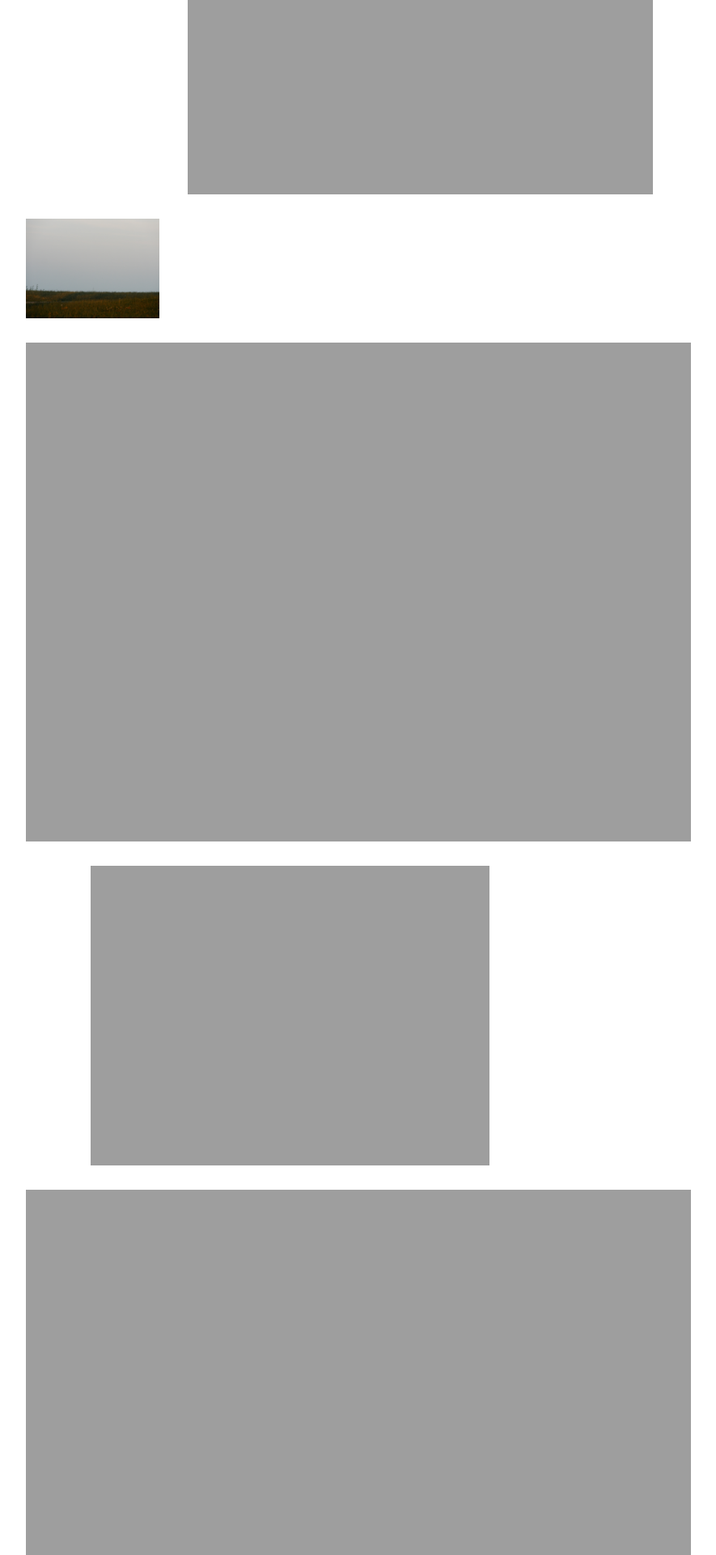
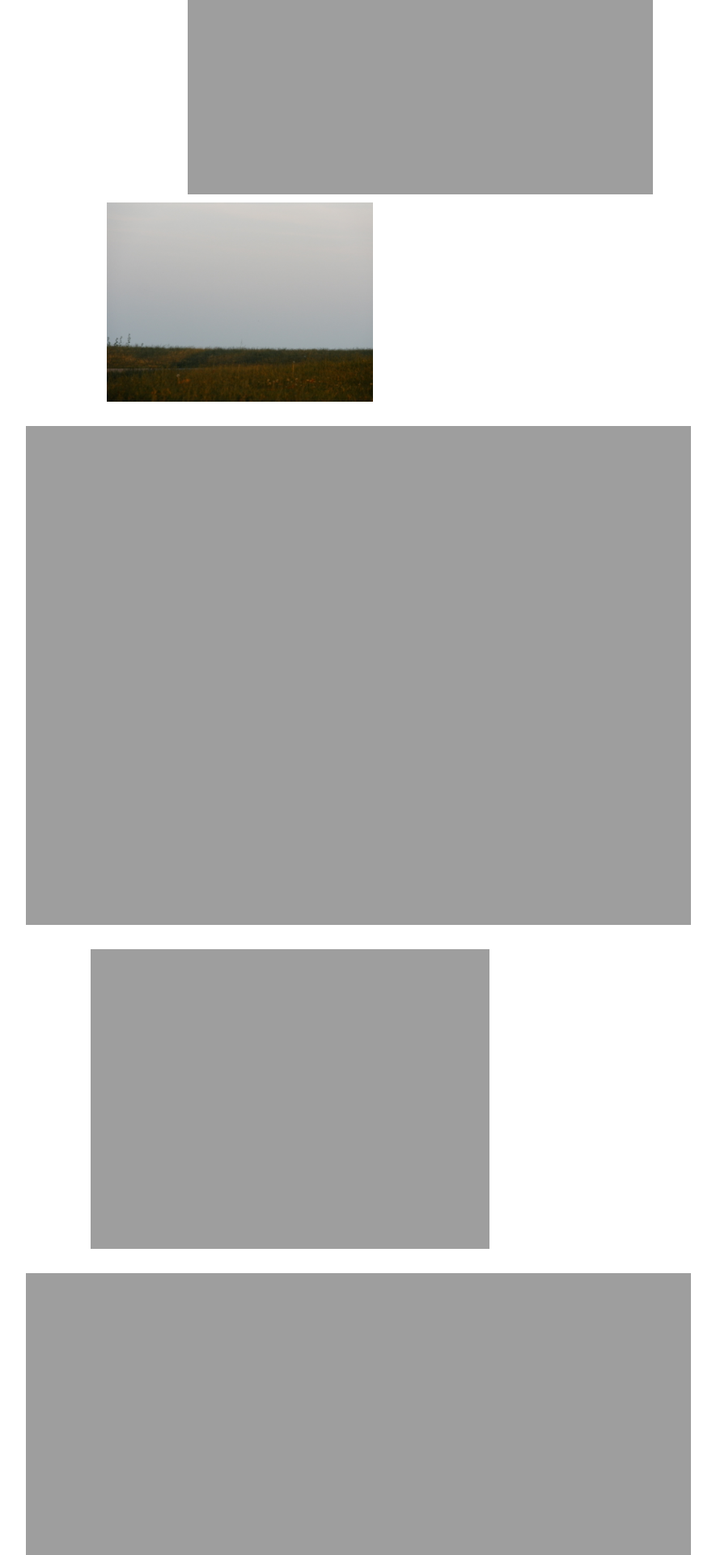
Before and after one commit to sammymustafa/personal-website, a Jekyll site: the page built from photos.md, in a window 1280 px wide. Shown: the part 1235-3155 px from the top of the page at 81% size, without its empty margins (197-1082 px from the left). Built offline with Jekyll 4.4.1, drawn with Linux system fonts in a browser that asks for light colours.

```diff
--- a/_includes/photos.html
+++ b/_includes/photos.html
@@ -5,8 +5,8 @@
   <br>
   <div class="photo-grid">
     <img src="{{ site.github.url }}/photos/1.jpeg" alt="Photo 1" width="100%" style="margin-bottom:30px;">
-    <img src="{{ site.github.url }}/photos/2.jpeg" alt="Photo 2" width="70%" style="margin-left:200px; margin-bottom:30px;">
-    <img src="{{ site.github.url }}/photos/3.jpeg" alt="Photo 3" width="20%" style="margin-bottom:30px;">
+    <img src="{{ site.github.url }}/photos/2.jpeg" alt="Photo 2" width="70%" style="margin-left:200px; margin-bottom:10px;">
+    <img src="{{ site.github.url }}/photos/3.jpeg" alt="Photo 3" width="40%" style="margin-left:100px; margin-bottom:30px;">
     <img src="{{ site.github.url }}/photos/4.jpeg" alt="Photo 4" width="100%" style="margin-bottom:30px;">
     <img src="{{ site.github.url }}/photos/5.jpeg" alt="Photo 5" width="60%" style="margin-left:80px; margin-bottom:30px;">
     <img src="{{ site.github.url }}/photos/6.jpeg" alt="Photo 6" width="100%" style="margin-bottom:30px;">
```
Also changed, not shown: 3 other files.
